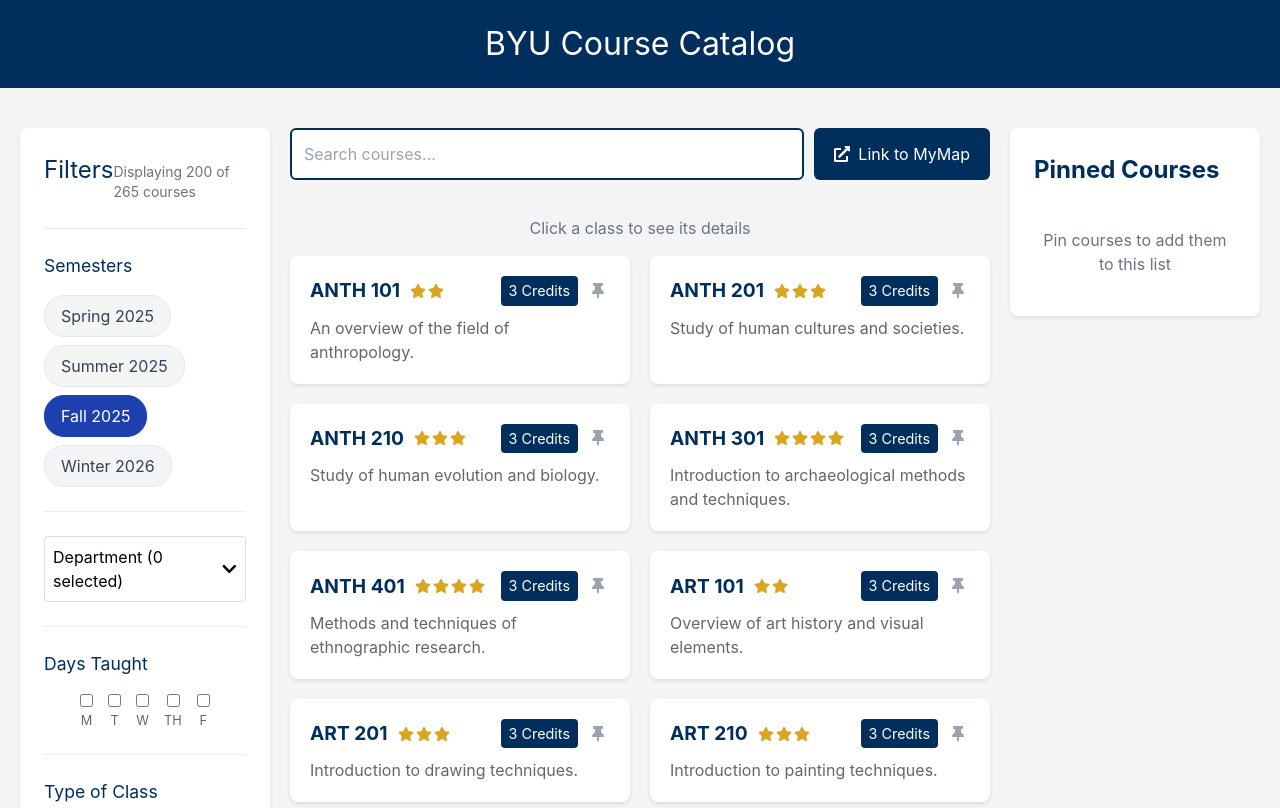
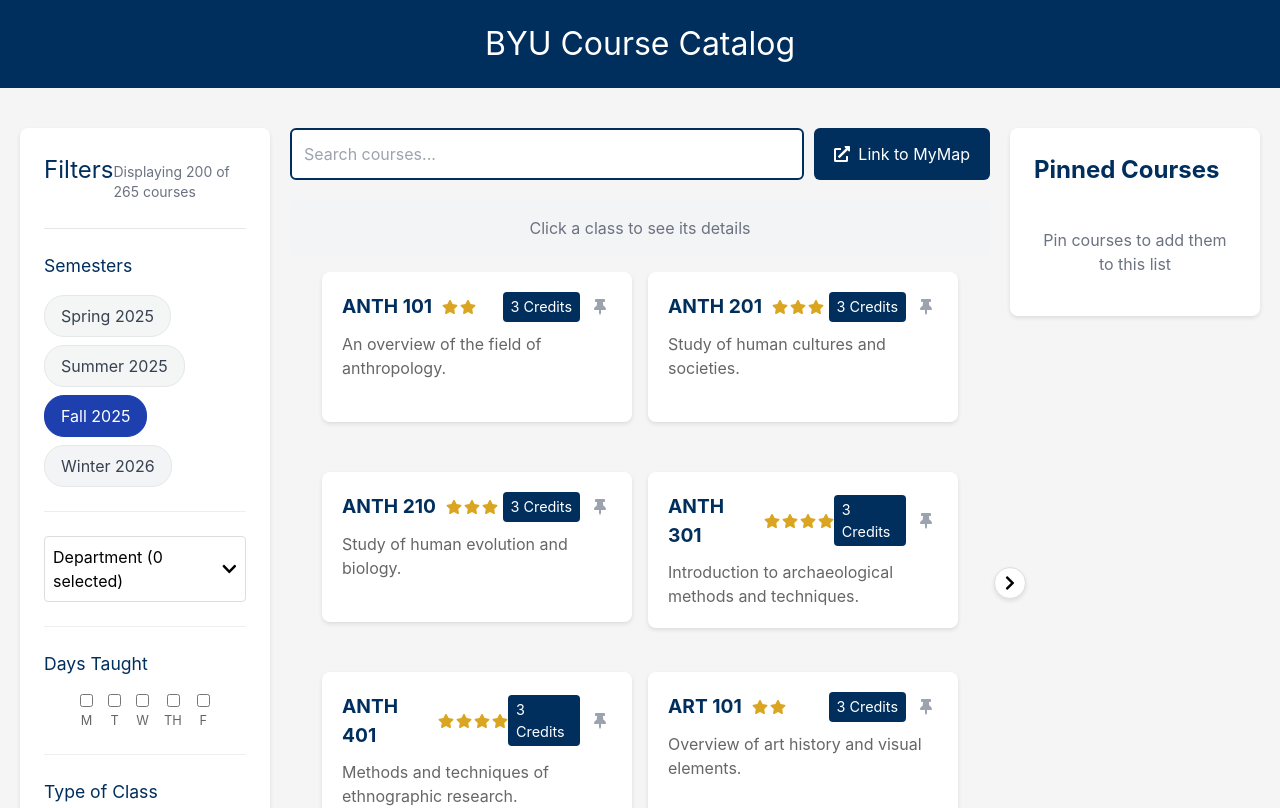
Before and after one commit to Connorisdunn/betterbyucatalog, a React (Vite) app: page / in a window 1280 px wide. Shown: the top 808 px of the page. Built offline with nearby package versions, Linux system fonts and the light colour scheme.

Commit message:
Put classes in a react-window box so not all are rendered at once

```diff
--- a/package.json
+++ b/package.json
@@ -13,7 +13,9 @@
     "dompurify": "^3.2.4",
     "react": "^19.0.0",
     "react-dom": "^19.0.0",
-    "react-icons": "^5.4.0"
+    "react-icons": "^5.4.0",
+    "react-virtualized-auto-sizer": "^1.0.25",
+    "react-window": "^1.8.11"
   },
   "devDependencies": {
     "@eslint/js": "^9.19.0",
--- a/src/App.jsx
+++ b/src/App.jsx
@@ -1,4 +1,4 @@
-import React, { useState } from 'react';
+import React, { useState, useMemo, useCallback } from 'react';
 import { FaStar, FaExternalLinkAlt, FaThumbtack, FaChevronLeft, FaChevronRight } from 'react-icons/fa';
 import { courses } from './data/courses';
 import { departments } from './data/departments';
@@ -7,6 +7,9 @@
 import { highlightText, searchCourse } from './utils/search';
 import DOMPurify from 'dompurify';
 import FeaturedClass from './components/FeaturedClass';
+import { FixedSizeList as List } from 'react-window';
+import AutoSizer from 'react-virtualized-auto-sizer';
+
 
 function App() {
   const [searchTerm, setSearchTerm] = useState('');
@@ -32,17 +35,53 @@
     ));
   };
 
-  const togglePin = (course) => {
+  const togglePin = useCallback((course) => {
     setPinnedCourses(prev =>
       prev.some(c => c.id === course.id)
         ? prev.filter(c => c.id !== course.id)
         : [...prev, course]
     );
-    // Open the panel when a course is pinned
-    if (!isPinnedPanelOpen) {
-      setIsPinnedPanelOpen(true);
-    }
+    if (!isPinnedPanelOpen) setIsPinnedPanelOpen(true);
+  }, [isPinnedPanelOpen]);
+
+  const renderHighlightedText = (text) => {
+    if (!searchTerm) return text;
+    const highlighted = highlightText(text, searchTerm);
+    return <span dangerouslySetInnerHTML={{ __html: DOMPurify.sanitize(highlighted) }} />;
   };
+
+  const CourseCard = React.memo(({ course, isPinned, showPin = true, togglePin }) => (
+    <div
+      className={`course-card ${isPinned ? 'border-2 border-blue-600' : ''}`}
+      onClick={() => setSelectedCourse(course)}
+    >
+      <div className="card-header">
+        <div className="title-section">
+          <span className="course-title">
+            {renderHighlightedText(course.code)}
+          </span>
+          <span className="stars">
+            {renderStars(course.difficulty)}
+          </span>
+        </div>
+        <div className="flex items-center gap-2">
+          <span className="credit-hours">{course.credits} Credits</span>
+          {showPin && (
+            <button
+              onClick={() => togglePin(course)}
+              className={`pin-button ${isPinned ? 'text-blue-600' : 'text-gray-400'}`}
+              title={isPinned ? 'Unpin course' : 'Pin course'}
+            >
+              <FaThumbtack />
+            </button>
+          )}
+        </div>
+      </div>
+      <p className="description">
+        {renderHighlightedText(course.description)}
+      </p>
+    </div>
+  ));
 
   const getFilteredAndSortedCourses = () => {
     return courses
@@ -52,7 +91,6 @@
         if (!searchResult.match) return false;
 
         // Semester filter
-        console.log(course.semesters);
         if (!course.semesters.includes(selectedSemester)) return false;
 
         // Department filter
@@ -83,44 +121,14 @@
       });
   };
 
-  const renderHighlightedText = (text) => {
-    if (!searchTerm) return text;
-    const highlighted = highlightText(text, searchTerm);
-    return <span dangerouslySetInnerHTML={{ __html: DOMPurify.sanitize(highlighted) }} />;
-  };
-
-  const CourseCard = ({ course, isPinned, showPin = true }) => (
-    <div
-      className={`course-card ${isPinned ? 'border-2 border-blue-600' : ''}`}
-      onClick={() => setSelectedCourse(course)}
-    >
-      <div className="card-header">
-        <div className="title-section">
-          <span className="course-title">
-            {renderHighlightedText(course.code)}
-          </span>
-          <span className="stars">
-            {renderStars(course.difficulty)}
-          </span>
-        </div>
-        <div className="flex items-center gap-2">
-          <span className="credit-hours">{course.credits} Credits</span>
-          {showPin && (
-            <button
-              onClick={() => togglePin(course)}
-              className={`pin-button ${isPinned ? 'text-blue-600' : 'text-gray-400'}`}
-              title={isPinned ? 'Unpin course' : 'Pin course'}
-            >
-              <FaThumbtack />
-            </button>
-          )}
-        </div>
-      </div>
-      <p className="description">
-        {renderHighlightedText(course.description)}
-      </p>
-    </div>
-  );
+  const filteredCourses = useMemo(() => getFilteredAndSortedCourses(), [
+    searchTerm,
+    selectedSemester,
+    selectedDepartments,
+    selectedDays,
+    selectedTypes,
+    selectedInterests
+  ]);
 
   return (
     <>
@@ -235,15 +243,52 @@
             onClose={() => setSelectedCourse(null)}
           />
 
-          <div className="course-grid">
-            {getFilteredAndSortedCourses().map(course => (
-              <CourseCard
-                key={course.id}
-                course={course}
-                isPinned={pinnedCourses.some(c => c.id === course.id)}
-              />
-            ))}
-          </div>
+        <div className="course-grid">
+          <AutoSizer>
+            {({ height, width }) => {
+              const CARD_MIN_WIDTH = 300;
+              const columnCount = Math.max(1, Math.floor(width / CARD_MIN_WIDTH));
+              const itemWidth = width / columnCount;
+              const rowHeight = 200; // Match your card height
+
+              return (
+                <List
+                  height={height}
+                  width={width}
+                  itemCount={Math.ceil(filteredCourses.length / columnCount)}
+                  itemSize={rowHeight}
+                  overscanCount={3}
+                >
+                  {({ index, style }) => {
+                    const items = [];
+                    const fromIndex = index * columnCount;
+                    const toIndex = Math.min(fromIndex + columnCount, filteredCourses.length);
+
+                    for (let i = fromIndex; i < toIndex; i++) {
+                      items.push(
+                        <div key={filteredCourses[i].id} style={{ width: itemWidth }}>
+                          <CourseCard
+                            course={filteredCourses[i]}
+                            isPinned={pinnedCourses.some(c => c.id === filteredCourses[i].id)}
+                            showPin={true}
+                            togglePin={togglePin}
+                            setSelectedCourse={setSelectedCourse}
+                          />
+                        </div>
+                      );
+                    }
+
+                    return (
+                      <div style={style} className="flex justify-start gap-4 px-4">
+                        {items}
+                      </div>
+                    );
+                  }}
+                </List>
+              );
+            }}
+          </AutoSizer>
+        </div>
         </div>
 
         <div className={`pinned-courses-wrapper ${isPinnedPanelOpen ? 'open' : 'closed'}`}>
--- a/src/index.css
+++ b/src/index.css
@@ -327,10 +327,20 @@
   border-color: #d1d5db;
 }
 
+.main-content {
+  flex: 1;
+  display: flex;
+  flex-direction: column;
+  min-height: 0; /* Crucial for proper scrolling */
+}
+
 .course-grid {
-  display: grid;
-  grid-template-columns: repeat(auto-fill, minmax(300px, 1fr));
-  gap: 20px;
+  flex: 1;
+  overflow-y: auto;
+  padding: 1rem;
+  contain: strict;
+  position: relative;
+  overflow: hidden;
 }
 
 .course-card {
@@ -339,6 +349,7 @@
   padding: 20px;
   box-shadow: 0 2px 4px rgba(0,0,0,0.1);
   transition: all 0.2s ease;
+  min-height: 150px;
 }
 
 .card-header {
```
Also changed, not shown: 2 other files (tests, documents, lock files or other folders).
